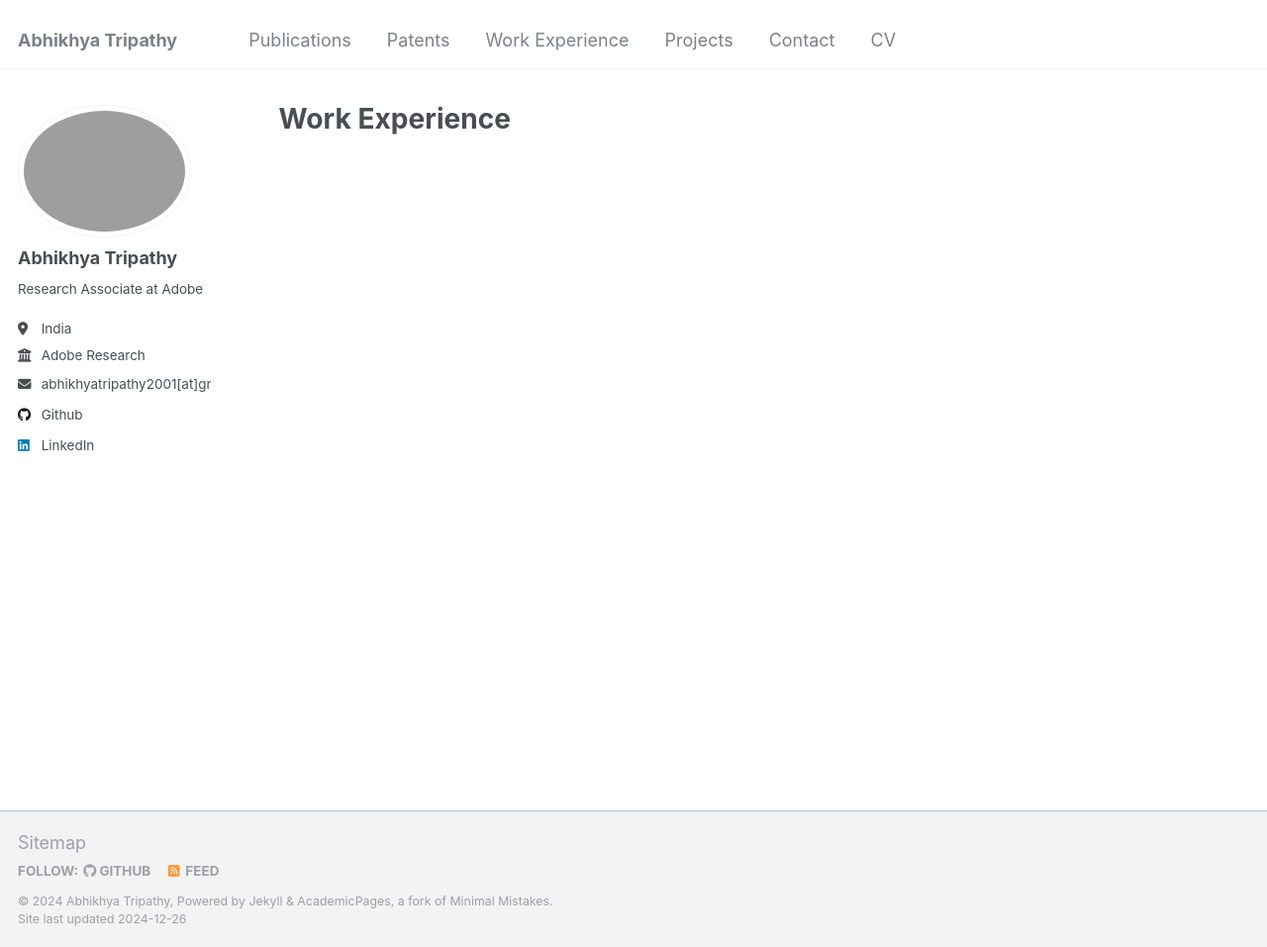
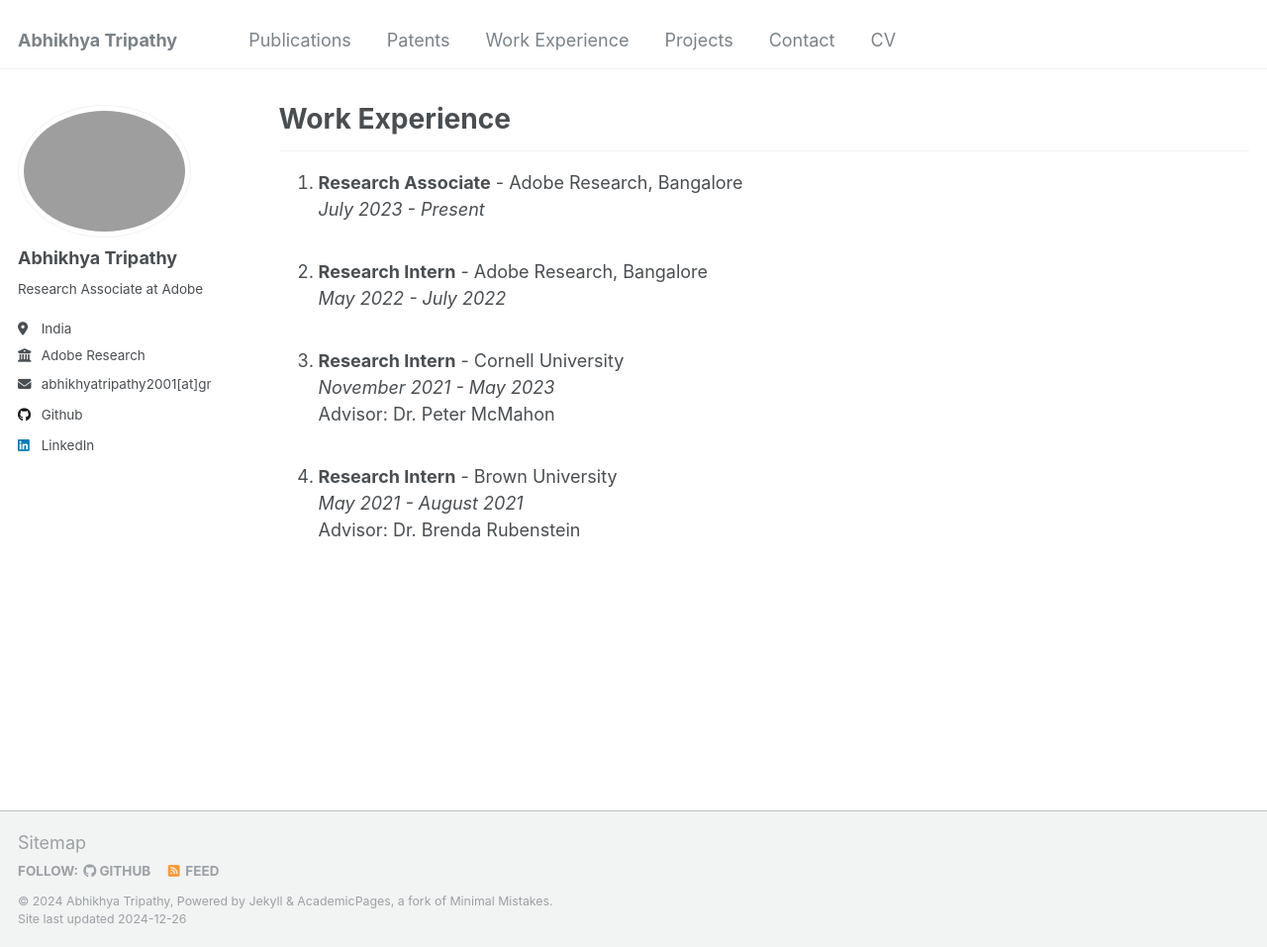
Before and after one commit to abhikhya2001/abhikhya2001.github.io, a Jekyll site: the page built from _pages/experience.html, in a window 1280 px wide and 957 px high. Shown: the whole window at 99% size. Built offline with Jekyll 4.4.1, drawn with Linux system fonts in a browser that asks for light colours.

Commit message:
More updates

```diff
--- a/_pages/experience.html
+++ b/_pages/experience.html
@@ -6,3 +6,29 @@ author_profile: true
 ---
 
 {% include base_path %}
+
+<hr>
+
+<ol>
+  <li>
+    <b>Research Associate</b> - Adobe Research, Bangalore<br>
+    <i>July 2023 - Present</i>
+  </li>
+  <br>
+  <li>
+    <b>Research Intern</b> - Adobe Research, Bangalore<br>
+    <i>May 2022 - July 2022</i>
+  </li>
+  <br>
+  <li>
+    <b>Research Intern</b> - Cornell University<br>
+    <i>November 2021 - May 2023</i><br>
+    Advisor: Dr. Peter McMahon
+  </li>
+  <br>
+  <li>
+    <b>Research Intern</b> - Brown University<br>
+    <i>May 2021 - August 2021</i><br>
+    Advisor: Dr. Brenda Rubenstein
+  </li>
+</ol>
```
Also changed, not shown: _pages/patents.html (+8 -0 lines), _pages/publications.html (+6 -12 lines).
